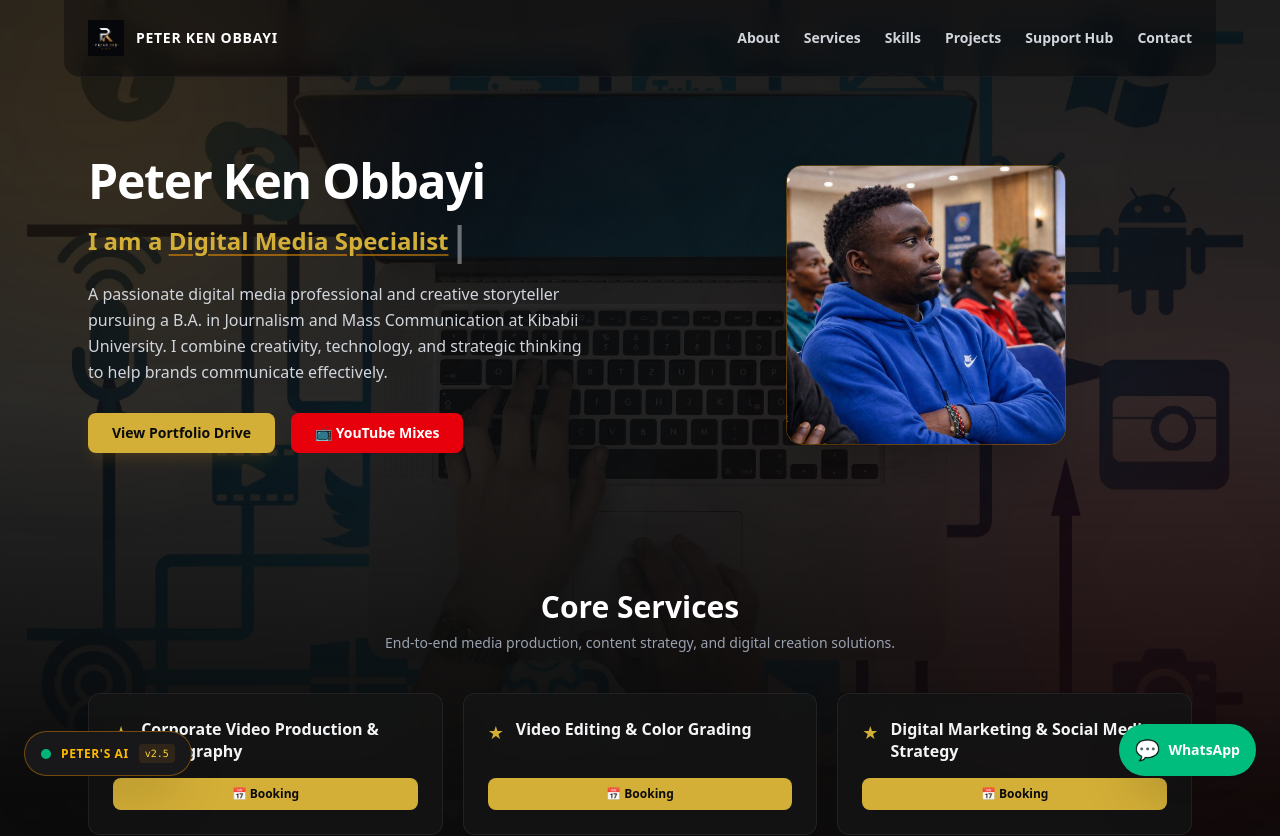
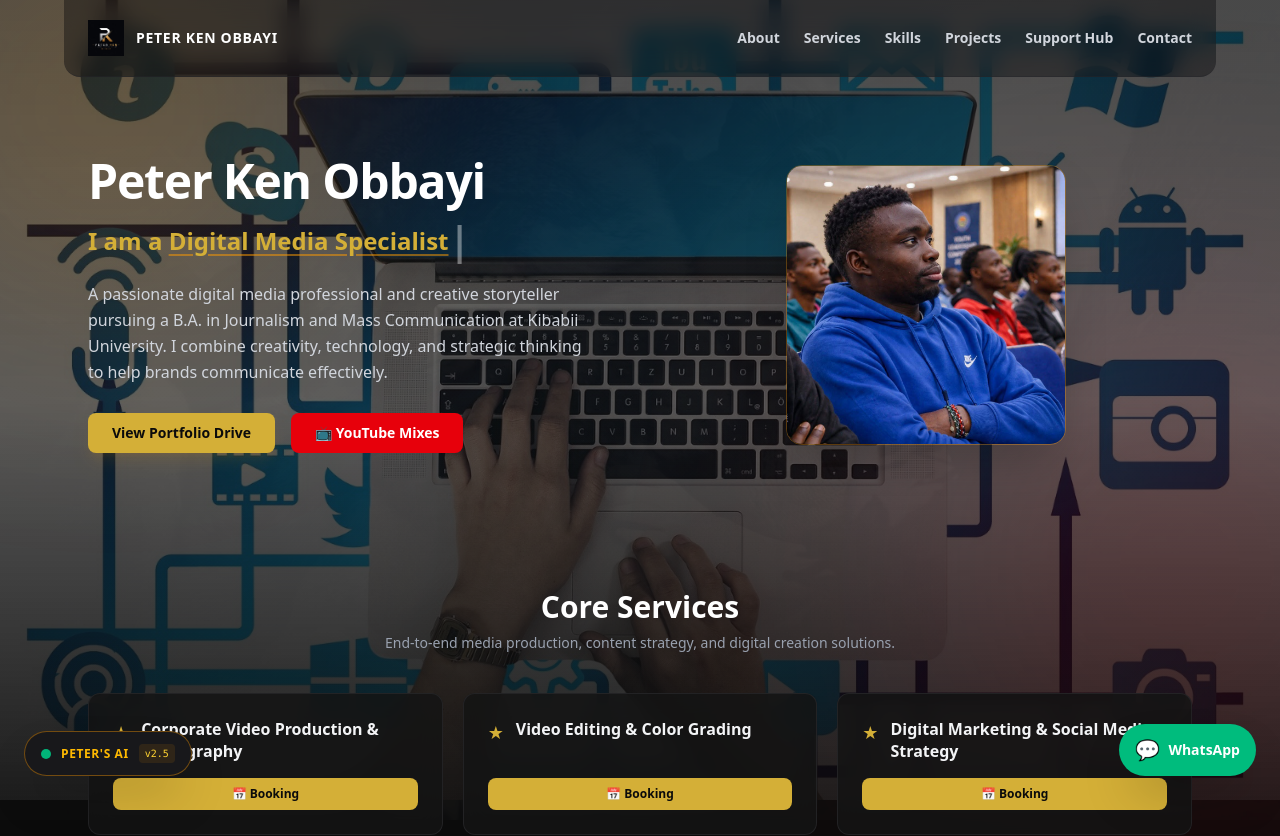
Before and after one commit to brianwaita88-sys/peter-portfolio, a Next.js app: page / in a window 1280 px wide. Shown: the top 836 px of the page. Built offline with nearby package versions, Linux system fonts and the light colour scheme.

Commit message:
style: updated app page with clearer background image visibility

```diff
--- a/app/page.tsx
+++ b/app/page.tsx
@@ -173,12 +173,12 @@ export default function Home() {
       {/* ================= 7-PICTURE ROTATING BACKGROUND ================= */}
       <div className="fixed inset-0 pointer-events-none z-0">
 
-        {/* Preload and fade smoothly between all 7 images with full base path support */}
+        {/* Preload and fade smoothly between all 7 images with enhanced visibility */}
         {bgImages.map((src, index) => (
           <div
             key={src}
             className={`absolute inset-0 bg-cover bg-center bg-no-repeat transition-opacity duration-1000 ease-in-out ${
-              index === currentBgIndex ? "opacity-35 scale-105" : "opacity-0 scale-100"
+              index === currentBgIndex ? "opacity-60 scale-105" : "opacity-0 scale-100"
             }`}
             style={{
               backgroundImage: `url("${src}")`,
@@ -188,12 +188,12 @@ export default function Home() {
           />
         ))}
 
-        {/* Gradient Overlay for Text Readability */}
-        <div className="absolute inset-0 bg-gradient-to-b from-[#0B0B0B]/75 via-[#0B0B0B]/60 to-[#0B0B0B]"></div>
+        {/* Lighter Gradient Overlay so background pictures are clearly visible */}
+        <div className="absolute inset-0 bg-gradient-to-b from-[#0B0B0B]/50 via-[#0B0B0B]/35 to-[#0B0B0B]/85"></div>
 
         {/* Ambient Gold & Red Highlights */}
-        <div className="absolute top-[-120px] left-[-120px] w-[450px] h-[450px] bg-amber-500/10 rounded-full blur-[120px]"></div>
-        <div className="absolute top-[40%] right-[-150px] w-[500px] h-[500px] bg-red-600/10 rounded-full blur-[140px]"></div>
+        <div className="absolute top-[-120px] left-[-120px] w-[450px] h-[450px] bg-amber-500/15 rounded-full blur-[120px]"></div>
+        <div className="absolute top-[40%] right-[-150px] w-[500px] h-[500px] bg-red-600/15 rounded-full blur-[140px]"></div>
       </div>
       {/* ================================================================= */}
 
```
